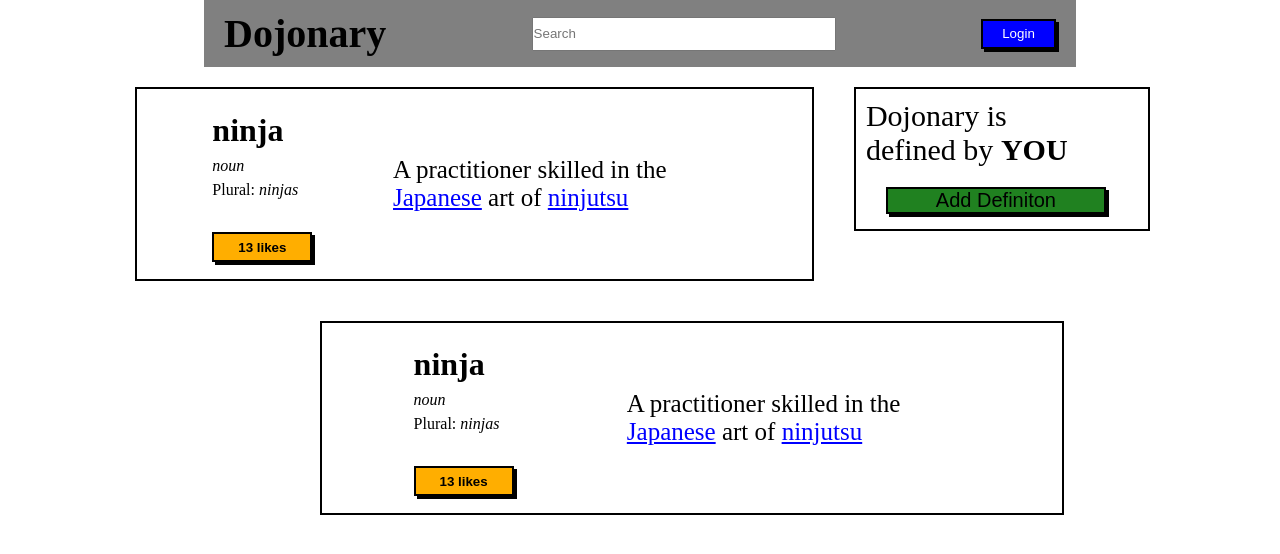
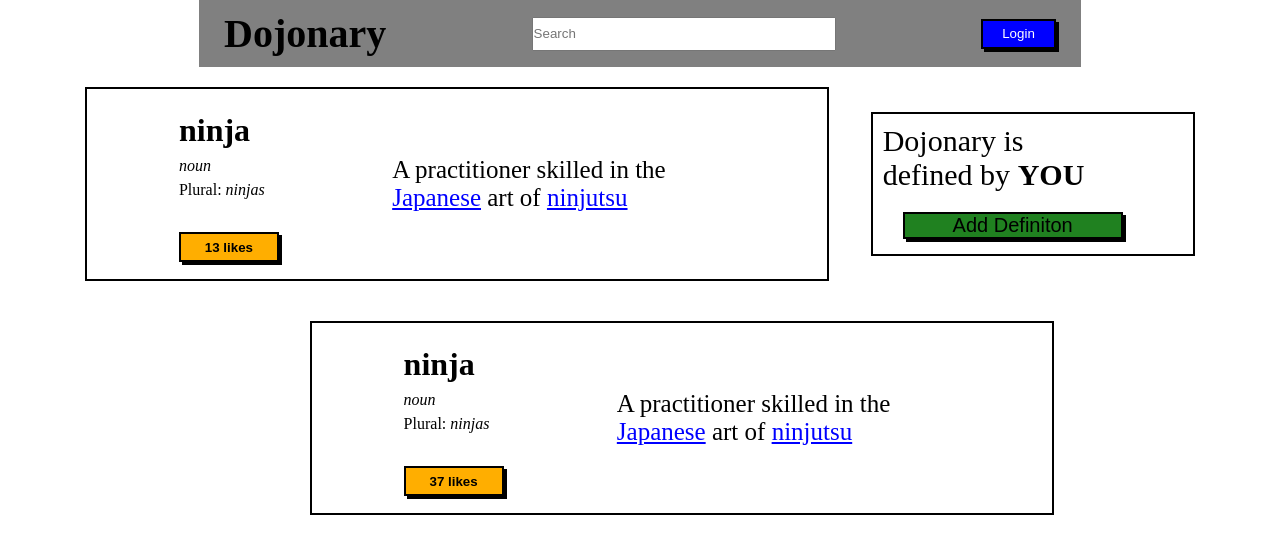
Before and after one commit to xryanb/button_clicker, a plain HTML site: page index.html in a window 1280 px wide. Drawn offline with Linux system fonts and the light colour scheme.

Commit message:
Add files via upload

```diff
--- a/index.html
+++ b/index.html
@@ -52,7 +52,7 @@
         <p><em>noun</em></p>
         <p>Plural: <em>ninjas</em></p>
 
-        <button class="likes">13 likes</button>
+        <button class="likes">37 likes</button>
     </div>
     <div class="definition">
         <p>A practitioner skilled in the</p>
@@ -62,6 +62,7 @@
     </div>
     </div>
 
+
  <script src="/script.js"></script>
 
 </body>
--- a/style.css
+++ b/style.css
@@ -2,6 +2,11 @@
     margin:0;
     padding:0;
 
+}
+
+
+body{
+    width:100%;
 }
 /* TOP */
 .top{
@@ -9,7 +14,7 @@
     text-align: center;
     width: 65%;
     margin: auto;
-    padding:10px 20px;
+    padding:10px 25px;
 }
 
 .nav{
@@ -42,9 +47,10 @@
 
 .first{
     display: flex;
-    align-items: flex-start;
+    align-items: center;
     justify-content: space-evenly;
-    width: 100%;
+width: 90%;
+    margin: auto;
 }
 
 .layer{
@@ -56,8 +62,6 @@
     height: 150px;
     margin: 20px;
     width: 700px;
-    margin-left: 135px;
-
 }
 
 .ninja{
@@ -92,7 +96,6 @@
     padding:10px;
     height: 120px;
     margin:20px;
-    margin-right: 130px;
     width: 300px;
 }
 
@@ -122,6 +125,6 @@
     height: 150px;
     margin: 20px;
     width: 700px;
-    margin-left: 320px;
+margin-left: 310px;
 
 }
```
Lines whose indentation alone changed are shown as unchanged.
